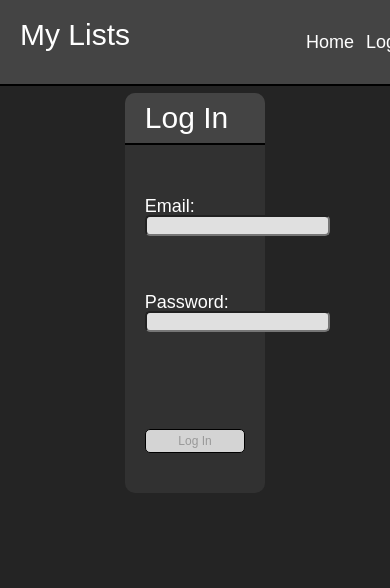
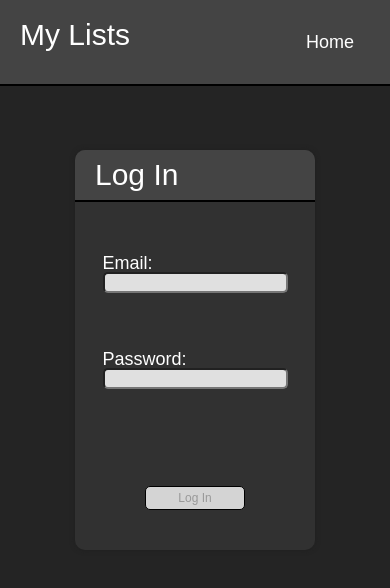
Before and after one commit to ErikScow/Todo-List, a React (Create React App) app in the folder front-end/: page /login in a window 390 px wide. Shown: the top 588 px of the page. Built offline with nearby package versions, Linux system fonts and the light colour scheme.

Commit message:
started adding media queries and making app responsive.

```diff
--- a/front-end/public/index.html
+++ b/front-end/public/index.html
@@ -26,6 +26,9 @@
     <meta name="msapplication-TileImage" content="/ms-icon-144x144.png">
     <meta name="theme-color" content="#ffffff">
     <link rel="manifest" href="%PUBLIC_URL%/manifest.json" />
+
+
+    <meta content="width=device-width, initial-scale=1" name="viewport" />
     <title>My Lists</title>
   </head>
   <body>
--- a/front-end/src/App.css
+++ b/front-end/src/App.css
@@ -110,7 +110,6 @@ body {
   color: white;
   background: #444444;
   text-decoration: none;
-  font-size: 25px;
   border: 2px solid black;
   border-radius: 18px;
   padding: 20px;
@@ -266,10 +265,11 @@ body {
   position: fixed;
   z-index: 500;
   background-color: #313131;
-  width: 36%;
+  width: 240px;
   height: 600px;
-  left: 32%;
-  top: 11%;
+  top: 80px;
+  left: 50%;
+  margin-left: -120px;
   border-radius: 10px;
 }
 .modal .top-row {
@@ -282,8 +282,9 @@ body {
   justify-content: space-between;
 }
 .modal .top-row h3 {
-  font-size: 30px;
+  font-size: 24px;
   padding: 10px 20px;
+  height: 0;
 }
 .modal .top-row button {
   font-family: Arial, Helvetica, sans-serif;
@@ -327,6 +328,9 @@ body {
   width: 172px;
   resize: none;
 }
+.modal form .text-input {
+  width: 150px;
+}
 .modal form .radio-container {
   width: 152px;
   margin-top: 10px;
@@ -351,8 +355,8 @@ body {
   color: #d31111;
   background-color: #444;
   position: absolute;
-  top: 122px;
-  left: 220px;
+  top: 121px;
+  left: 98px;
   padding: 4px;
   border-radius: 4px;
   box-shadow: 0 0 5px #272727;
@@ -384,14 +388,14 @@ body {
 }
 .front-content-container .front-modal {
   color: white;
-  position: fixed;
-  z-index: 500;
   background-color: #313131;
-  width: 36%;
+  position: relative;
+  width: 240px;
   height: 400px;
-  left: 32%;
-  top: 11%;
+  margin: 0 auto;
+  margin-top: 150px;
   border-radius: 10px;
+  box-shadow: 0 0 5px #1f1f1f;
 }
 .front-content-container .front-modal .top-row {
   background-color: #444;
@@ -474,9 +478,9 @@ body {
 .front-content-container .front-modal form .form-error-e {
   color: #d31111;
   background: #444;
+  font-size: 15px;
   position: absolute;
   top: 147px;
-  left: 190px;
   padding: 4px;
   border-radius: 4px;
   box-shadow: 0 0 5px #272727;
@@ -485,9 +489,9 @@ body {
 .front-content-container .front-modal form .form-error-p {
   color: #d31111;
   background: #444;
+  font-size: 15px;
   position: absolute;
-  top: 246px;
-  left: 190px;
+  top: 243px;
   padding: 4px;
   border-radius: 4px;
   box-shadow: 0 0 5px #272727;
@@ -512,4 +516,100 @@ body {
   cursor: inherit;
 }
 
+@media (max-width: 950px) {
+  .tabs {
+    position: fixed;
+    top: -2px;
+    left: 20%;
+    width: 60%;
+    background: #444;
+    margin: 0 auto;
+    z-index: 30;
+    display: flex;
+    flex-flow: row nowrap;
+    justify-content: center;
+  }
+  .tabs .links-container {
+    display: flex;
+    flex-flow: row nowrap;
+    justify-content: space-evenly;
+    width: 100%;
+    height: 100%;
+    position: relative;
+    margin-top: 9px;
+  }
+  .tabs .tabs-link {
+    position: relative;
+    z-index: 300;
+    width: 100px;
+    color: white;
+    background: #444444;
+    text-decoration: none;
+    border: 2px solid black;
+    border-radius: 18px;
+    padding: 10px;
+    margin: 10px;
+  }
+  .tabs .link-container-inner {
+    text-align: center;
+    font-size: 18px;
+    translate: transform 0.2s;
+  }
+  .tabs .tabs-link:hover {
+    color: lightslategrey;
+  }
+  .tabs .current {
+    transform: scale(1.05);
+  }
+
+  .content-container {
+    display: flex;
+    flex-flow: column nowrap;
+    justify-content: center;
+    padding: 20px;
+    margin: 66px 0 0 0;
+  }
+  .content-container #create-task-button {
+    display: block;
+    width: 150px;
+    margin: 0 auto;
+  }
+}
+@media (max-width: 950px) {
+  .top-nav {
+    background: #444444;
+    position: fixed;
+    top: 0;
+    left: 0;
+    right: 0;
+    z-index: 1;
+    display: flex;
+    flex-flow: row nowrap;
+    justify-content: space-between;
+    padding: 20px;
+    border-bottom: 2px solid black;
+  }
+  .top-nav h1 {
+    font-size: 30px;
+  }
+  .top-nav button {
+    color: white;
+    font-size: 18px;
+    background: none;
+    border: none;
+    margin-right: 30px;
+  }
+  .top-nav button:hover {
+    cursor: pointer;
+    color: lightslategrey;
+  }
+  .top-nav .links-container {
+    display: flex;
+    flex-flow: row nowrap;
+    justify-content: space-between;
+    align-items: center;
+    width: 20%;
+  }
+}
+
 /*# sourceMappingURL=App.css.map */
--- a/front-end/src/Components/task/task-forms/CreateTaskForm.js
+++ b/front-end/src/Components/task/task-forms/CreateTaskForm.js
@@ -93,7 +93,7 @@ const CreateTaskForm = (props) => {
                 <div className = 'backdrop' onClick={props.toggleHidden}></div>
                 <div className='modal'>
                     <div className='top-row'>
-                        <h3>Create A New Task</h3>
+                        <h3>Create A Task</h3>
                         <button type='button' onClick={props.toggleHidden}><span>X</span></button>
                     </div>
 
@@ -102,6 +102,7 @@ const CreateTaskForm = (props) => {
                     <label>
                         Task:
                         <input
+                            className='text-input'
                             type = 'text'
                             name = 'task_name'
                             onChange = {changeHandler}
@@ -112,6 +113,7 @@ const CreateTaskForm = (props) => {
                     <label>
                         Description:
                         <textarea
+                            className='text-input'
                             type = 'text'
                             name = 'task_description'
                             onChange = {changeHandler}
@@ -122,6 +124,7 @@ const CreateTaskForm = (props) => {
                     <label>
                         Start:
                         <input
+                            className='text-input'
                             type = 'text'
                             name = 'created'
                             onChange = {changeHandler}
@@ -132,6 +135,7 @@ const CreateTaskForm = (props) => {
                     <label>
                         Finish:
                         <input
+                            className='text-input'
                             type = 'text'
                             name = 'complete_by'
                             onChange = {changeHandler}
--- a/front-end/src/stylesheets/main.scss
+++ b/front-end/src/stylesheets/main.scss
@@ -6,4 +6,7 @@
 @import './partials/_main-container';
 @import './partials/_tasks';
 @import './partials/_forms';
-@import './partials/_front-page'
+@import './partials/_front-page';
+
+@import './media/main-container';
+@import './media/top-nav';
--- /dev/null
+++ b/front-end/src/stylesheets/media/_main-container.scss
@@ -0,0 +1,52 @@
+@media(max-width: 950px){
+    .tabs{
+        position: fixed;
+        top:-2px;
+        left: 20%;
+        width:60%;
+        background: #444;
+        margin: 0 auto;
+        z-index:30;
+        @include flex(row nowrap, center);
+        .links-container{
+            @include flex(row nowrap, space-evenly);
+            width: 100%;
+            height: 100%;
+            position: relative;
+            margin-top:9px;
+        }
+        .tabs-link{
+            position: relative;
+            z-index: 300;
+            width: 100px;
+            color: $text-color;
+            background: #444444;
+            text-decoration: none;
+            border: 2px solid black;
+            border-radius:18px;
+            padding: 10px;
+            margin:10px;
+        }
+        .link-container-inner{
+            text-align: center;
+            font-size: 18px;
+            translate: transform 0.2s;
+        }
+        .tabs-link:hover{
+            color:$button-hover;
+        }
+        .current{
+            transform: scale(1.05);
+        }
+    }
+    .content-container{
+        @include flex(column nowrap, center);
+        padding: 20px;
+        margin: 66px 0 0 0;
+        #create-task-button{
+            display:block;
+            width:150px;
+            margin :0 auto;
+            }
+        }
+}
--- /dev/null
+++ b/front-end/src/stylesheets/media/_top-nav.scss
@@ -0,0 +1,37 @@
+@media(max-width: 950px){
+
+
+.top-nav{
+    background: #444444;
+    position:fixed;
+    top:0;
+    left:0;
+    right:0;
+    z-index: 1;
+    display:flex;
+    flex-flow:row nowrap;
+    justify-content: space-between;
+    padding: 20px;
+    border-bottom: 2px solid black;
+    h1{
+        font-size: 30px;
+    }
+    button{
+        color:$text-color;
+        font-size: 18px;
+        background: none;
+        border: none;
+        margin-right: 30px;
+    }
+    button:hover{
+        cursor: pointer;
+        color: $button-hover;
+    }
+    .links-container{
+        @include flex(row nowrap, space-between);
+        align-items: center;
+        width: 20%;
+
+    }
+}
+}
--- a/front-end/src/stylesheets/partials/_forms.scss
+++ b/front-end/src/stylesheets/partials/_forms.scss
@@ -13,10 +13,11 @@
     position: fixed;
     z-index: 500;
     background-color: #313131;
-    width: 36%;
+    width: 240px;
     height: 600px;
-    left: 32%;
-    top: 11%;
+    top: 80px;
+    left: 50%;
+    margin-left: -120px;
     border-radius: 10px;
     .top-row{
         background-color: #444;
@@ -25,8 +26,9 @@
         border-top-right-radius: 10px;
         @include flex(row nowrap, space-between);
         h3{
-            font-size: 30px;
+            font-size: 24px;
             padding: 10px 20px;
+            height: 0;
         }
         button{
             font-family:Arial, Helvetica, sans-serif ;
@@ -68,6 +70,9 @@
             width: 172px;
             resize: none;
         }
+        .text-input{
+            width: 150px;
+        }
         .radio-container{
             width: 152px;
             margin-top: 10px;
@@ -93,8 +98,8 @@
             color:rgb(211, 17, 17);
             background-color: #444;
             position:absolute;
-            top: 122px;
-            left: 220px;
+            top: 121px;
+            left: 98px;
             padding: 4px;
             border-radius: 4px;
             box-shadow: 0 0 5px rgb(39, 39, 39);
--- a/front-end/src/stylesheets/partials/_front-page.scss
+++ b/front-end/src/stylesheets/partials/_front-page.scss
@@ -3,14 +3,14 @@
     padding: 20% auto 0;
     .front-modal {
         color:white;
-        position: fixed;
-        z-index: 500;
         background-color: #313131;
-        width: 36%;
+        position:relative;
+        width: 240px;
         height: 400px;
-        left: 32%;
-        top: 11%;
+        margin: 0 auto;
+        margin-top: 150px;
         border-radius: 10px;
+        box-shadow: 0 0 5px rgb(31, 31, 31);
         .top-row{
             background-color: #444;
             border-bottom: 2px solid black;
@@ -90,9 +90,9 @@
             .form-error-e{
                 color:rgb(211, 17, 17);
                 background: #444;
+                font-size: 15px;
                 position:absolute;
                 top: 147px;
-                left: 190px;
                 padding: 4px;
                 border-radius: 4px;
                 box-shadow: 0 0 5px rgb(39, 39, 39);
@@ -101,9 +101,9 @@
             .form-error-p{
                 color:rgb(211, 17, 17);
                 background: #444;
+                font-size:15px;
                 position:absolute;
-                top: 246px;
-                left: 190px;
+                top: 243px;
                 padding: 4px;
                 border-radius: 4px;
                 box-shadow: 0 0 5px rgb(39, 39, 39);
--- a/front-end/src/stylesheets/partials/_main-container.scss
+++ b/front-end/src/stylesheets/partials/_main-container.scss
@@ -19,7 +19,6 @@ body{
         color: $text-color;
         background: #444444;
         text-decoration: none;
-        font-size: 25px;
         border: 2px solid black;
         border-radius:18px;
         padding: 20px;
```
Also changed, not shown: 1 other file (tests, documents, lock files or other folders).
